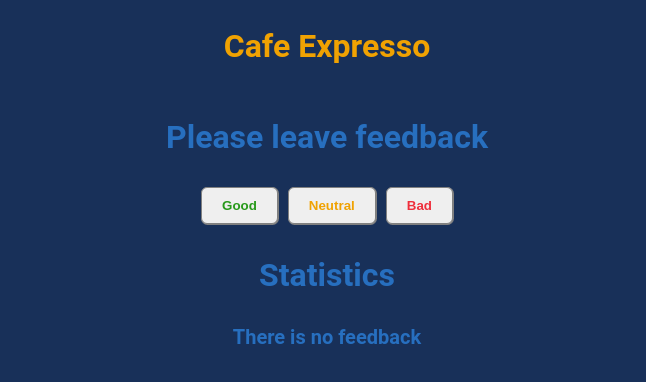
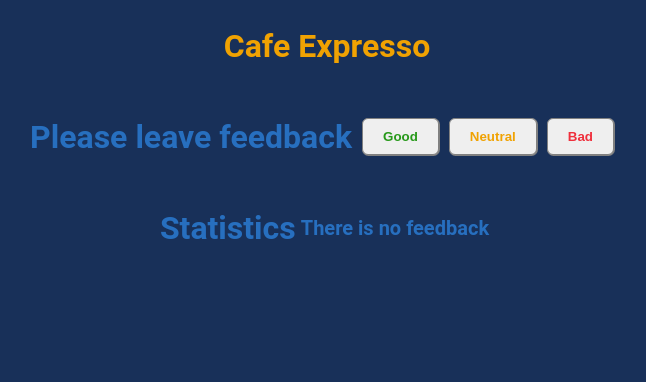
Before and after one commit to Fosa1990/goit-react-hw-02-feedback, a React (Create React App) app: page / in a window 1280 px wide. Shown: the top 382 px of the page, without its empty margins (313-959 px from the left). Built offline with nearby package versions, Linux system fonts and the light colour scheme.

Commit message:
Update Feedback.js

```diff
--- a/src/components/Feedback/Feedback.js
+++ b/src/components/Feedback/Feedback.js
@@ -52,13 +52,13 @@ export class Feedback extends Component {
     return (
       <>
         <Section title="Cafe Expresso" mainTitle={true} />
-        <Section title="Please leave feedback" verticalFlex={true}>
+        <Section title="Please leave feedback" flex={false} vertical={false}>
           <FeedbackOptions
             options={stateArray}
             onLeaveFeedback={this.onLeaveFeedback}
           />
         </Section>
-        <Section title="Statistics" verticalFlex={true}>
+        <Section title="Statistics" flex={true} vertical={true}>
           {total !== 0 ? (
             <>
               <Statistics
```
